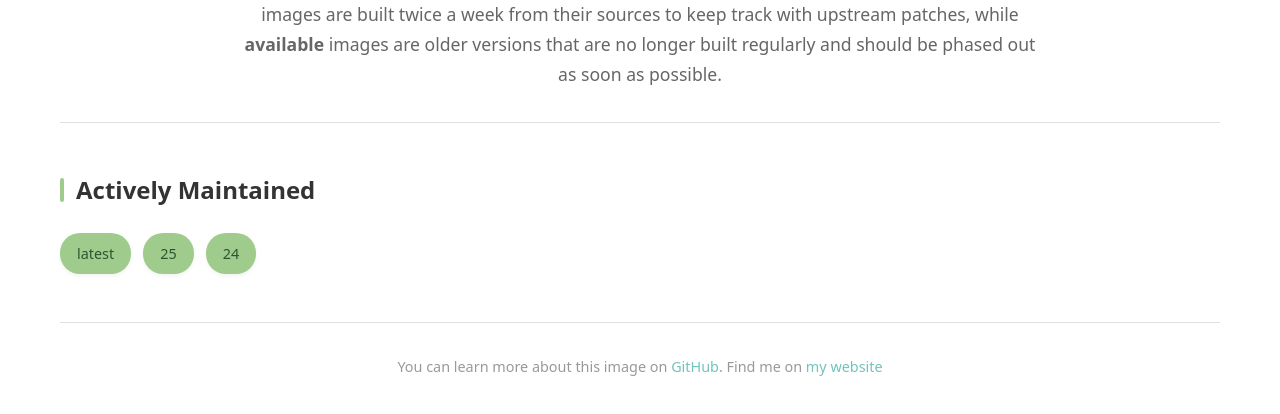
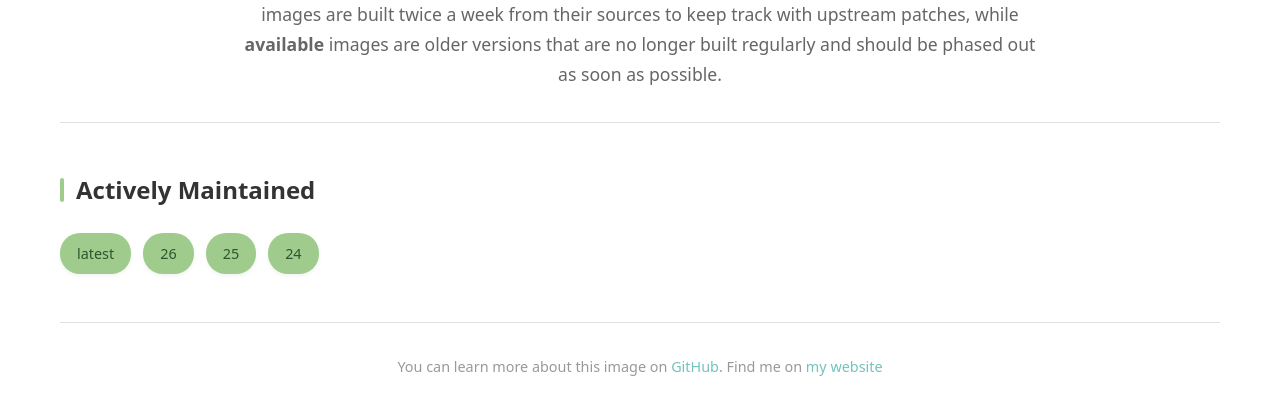
Before and after one commit to Neunerlei/docker-images, a plain HTML site: page neunerlei-node-nginx-tags.html in a window 1280 px wide. Shown: the part 130-544 px from the top of the page. Drawn offline with Linux system fonts and the light colour scheme.

Commit message:
Deploying to gh-pages from @ Neunerlei/docker-images@9eb597b4a97fa9a41cda93e10e7120f8f7186d76 🚀

```diff
--- a/neunerlei-node-nginx-tags.html
+++ b/neunerlei-node-nginx-tags.html
@@ -290,6 +290,13 @@
    latest
 </a>
 
+<a href="https://hub.docker.com/layers/neunerlei/node-nginx/26"
+   class="tag-pill"
+   target="_blank"
+   rel="noopener noreferrer">
+   26
+</a>
+
 <a href="https://hub.docker.com/layers/neunerlei/node-nginx/25"
    class="tag-pill"
    target="_blank"
--- a/neunerlei-node-nginx-tags.json
+++ b/neunerlei-node-nginx-tags.json
@@ -4,6 +4,7 @@
   "deprecated": false,
   "maintainedTags": [
     "latest",
+    "26",
     "25",
     "24"
   ],
```
